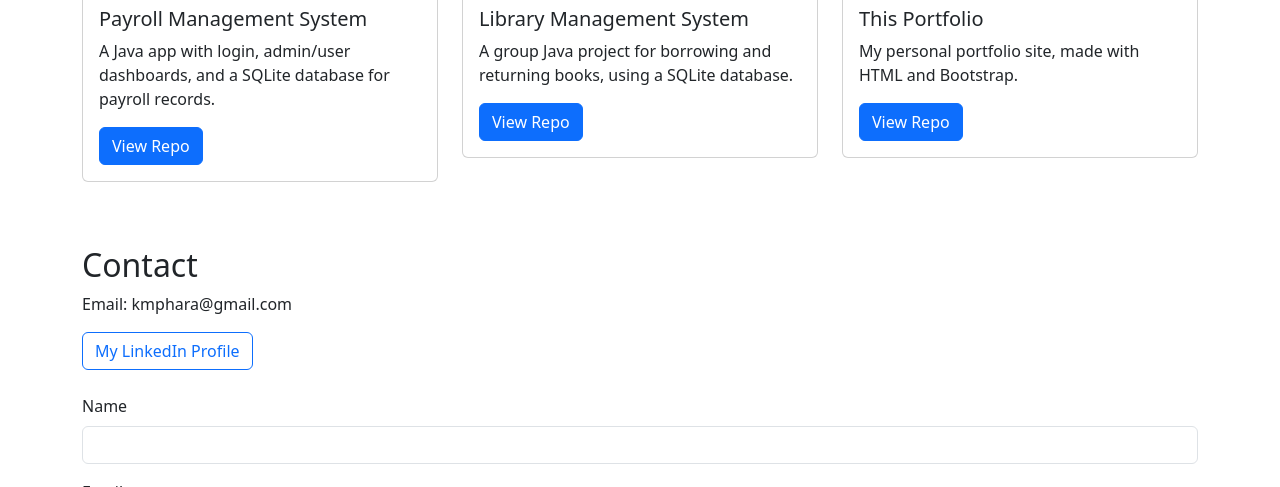
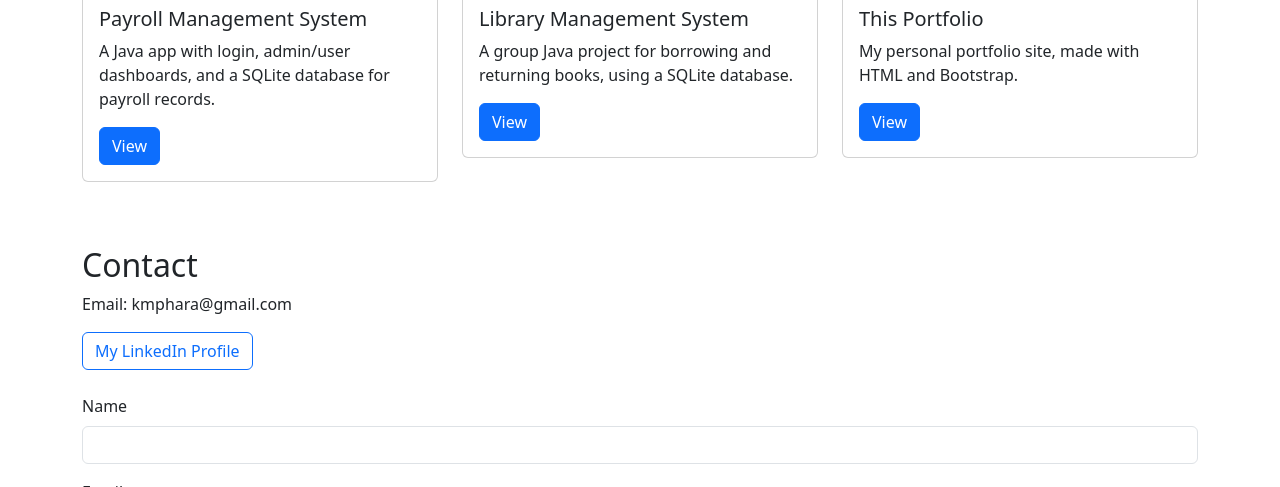
Before and after one commit to nektot/Hara-Personal-Portofolio, a plain HTML site: page index.html in a window 1280 px wide. Shown: the part 613-1100 px from the top of the page. Drawn offline with nearby package versions, Linux system fonts and the light colour scheme.

Commit message:
Update index.html

```diff
--- a/index.html
+++ b/index.html
@@ -57,7 +57,7 @@
             <div class="card-body">
               <h3 class="card-title h5">Payroll Management System</h3>
               <p class="card-text">A Java app with login, admin/user dashboards, and a SQLite database for payroll records.</p>
-              <a href="https://github.com/your-username/hara-project-payroll" class="btn btn-primary" target="_blank">View Repo</a>
+              <a class="btn btn-primary" target="_blank">View</a>
             </div>
           </div>
         </div>
@@ -66,7 +66,7 @@
             <div class="card-body">
               <h3 class="card-title h5">Library Management System</h3>
               <p class="card-text">A group Java project for borrowing and returning books, using a SQLite database.</p>
-              <a href="https://github.com/your-username/library-co" class="btn btn-primary" target="_blank">View Repo</a>
+              <a class="btn btn-primary" target="_blank">View</a>
             </div>
           </div>
         </div>
@@ -75,7 +75,7 @@
             <div class="card-body">
               <h3 class="card-title h5">This Portfolio</h3>
               <p class="card-text">My personal portfolio site, made with HTML and Bootstrap.</p>
-              <a class="btn btn-primary" target="_blank">View Repo</a>
+              <a class="btn btn-primary" target="_blank">View</a>
             </div>
           </div>
         </div>
```
